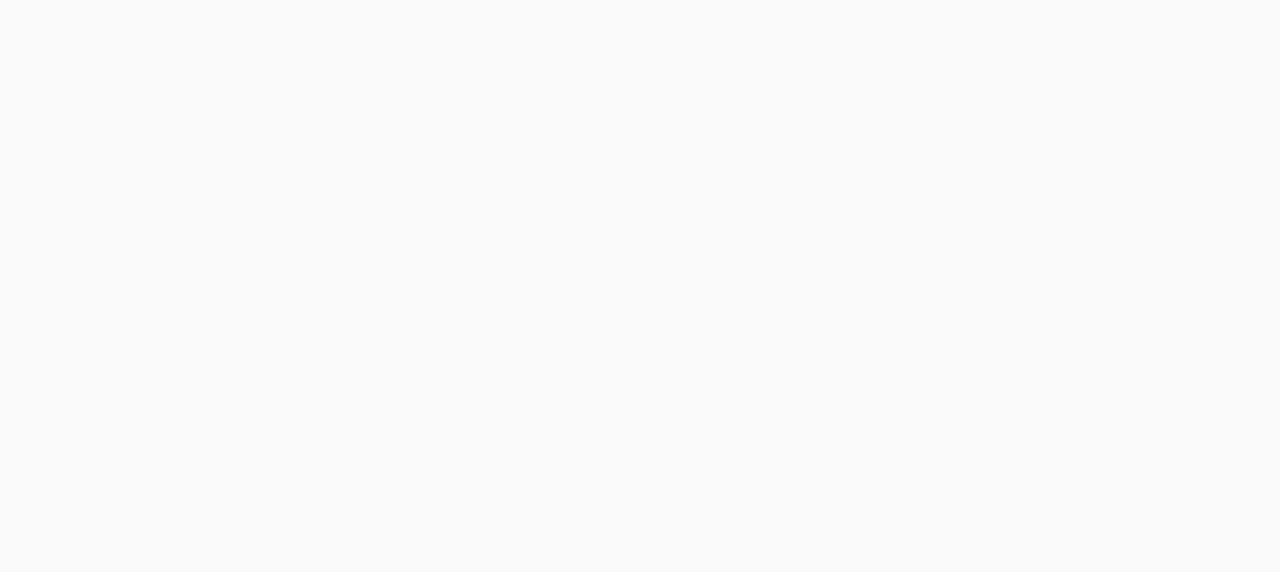
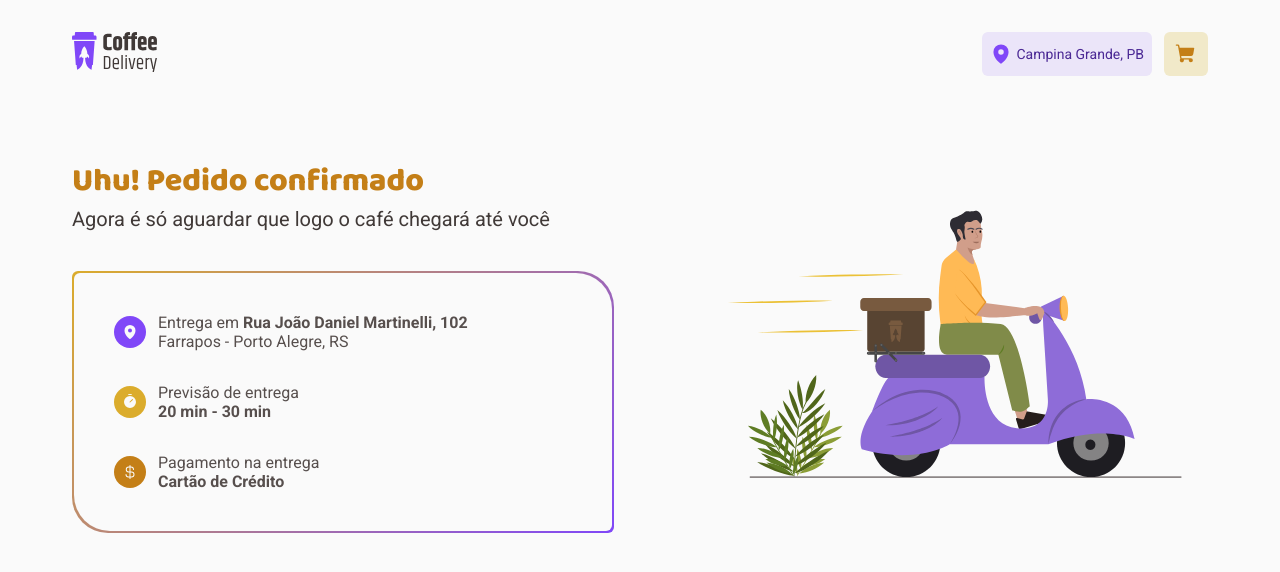
Before and after one commit to filipeferibeiro/Ignite-Desafio-02-Coffee-Delivery, a React (Vite) app: page /success in a window 1280 px wide. Before the commit this address had no page. Shown: the top 572 px of the page. Built offline with nearby package versions, Linux system fonts and the light colour scheme; the HTML template or start-up script is replaced by a standard one.

Commit message:
feat: delivery screen and begin of context

```diff
--- a/src/App.tsx
+++ b/src/App.tsx
@@ -4,12 +4,15 @@
 
 import { defaultTheme } from './styles/themes/default'
 import { GlobalStyle } from './styles/global'
+import { CoffeeCartContextProvider } from './contexts/CoffeeCartContext'
 
 function App() {
   return (
     <ThemeProvider theme={defaultTheme}>
       <BrowserRouter>
-        <Router />
+        <CoffeeCartContextProvider>
+          <Router />
+        </CoffeeCartContextProvider>
       </BrowserRouter>
 
       <GlobalStyle />
--- a/src/Router.tsx
+++ b/src/Router.tsx
@@ -2,6 +2,7 @@
 import { DefaultLayout } from './layouts/DefaultLayout'
 import { Home } from './pages/Home'
 import { Cart } from './pages/Cart'
+import { Success } from './pages/Success'
 
 export function Router() {
   return (
@@ -9,6 +10,7 @@
       <Route path="/" element={<DefaultLayout />}>
         <Route path="/" element={<Home />} />
         <Route path="/cart" element={<Cart />} />
+        <Route path="/success" element={<Success />} />
       </Route>
     </Routes>
   )
--- a/src/components/CoffeeCard/index.tsx
+++ b/src/components/CoffeeCard/index.tsx
@@ -14,7 +14,8 @@
   CoffeeCardBuyActions,
   CoffeeCardCartButton,
 } from './styles'
-import { useState } from 'react'
+import { useContext, useState } from 'react'
+import { CoffeeCartContext } from '../../contexts/CoffeeCartContext'
 
 interface CoffeeCardProps {
   coffee: Coffee
@@ -22,6 +23,12 @@
 
 export function CoffeeCard({ coffee }: CoffeeCardProps) {
   const [quantity, setQuantity] = useState(0)
+  const { addNewCoffeeOnCart } = useContext(CoffeeCartContext)
+
+  function handleAddNewCoffeeOnCart() {
+    addNewCoffeeOnCart(coffee, quantity)
+    setQuantity(0)
+  }
 
   function handleChangeQuantity(delta: number) {
     setQuantity((state) => {
@@ -58,7 +65,10 @@
             quantity={quantity}
             changeQuantity={handleChangeQuantity}
           />
-          <CoffeeCardCartButton disabled={isCartButtonDisabled}>
+          <CoffeeCardCartButton
+            onClick={handleAddNewCoffeeOnCart}
+            disabled={isCartButtonDisabled}
+          >
             <ShoppingCart size={22} weight="fill" />
           </CoffeeCardCartButton>
         </CoffeeCardBuyActions>
--- a/src/components/Header/index.tsx
+++ b/src/components/Header/index.tsx
@@ -10,8 +10,12 @@
   HeaderContainer,
   PlaceLocationIndicator,
 } from './styles'
+import { useContext } from 'react'
+import { CoffeeCartContext } from '../../contexts/CoffeeCartContext'
 
 export function Header() {
+  const { cartSize } = useContext(CoffeeCartContext)
+
   return (
     <HeaderContainer>
       <NavLink to="/">
@@ -24,7 +28,7 @@
         </PlaceLocationIndicator>
         <CartButton to="/cart">
           <ShoppingCart size={22} weight="fill" />
-          <CartButtonCounter>0</CartButtonCounter>
+          {!!cartSize && <CartButtonCounter>{cartSize}</CartButtonCounter>}
         </CartButton>
       </HeaderActionItemsContainer>
     </HeaderContainer>
--- /dev/null
+++ b/src/contexts/CoffeeCartContext.tsx
@@ -0,0 +1,55 @@
+import { ReactNode, createContext, useState } from 'react'
+import { Coffee } from '../model/CoffeeDataModel'
+
+export interface Address {
+  zipCode: number
+  street: string
+  number: number
+  complement: string
+  neighborhood: string
+  city: string
+  state: string
+}
+
+export interface CoffeeOnCart {
+  coffeeModel: Coffee
+  quantity: number
+}
+
+interface CoffeeCartContextProviderProps {
+  children: ReactNode
+}
+
+interface CoffeeCartContextType {
+  cart: CoffeeOnCart[]
+  cartSize: number
+  address: Address | null
+  addNewCoffeeOnCart: (coffeeModel: Coffee, quantity: number) => void
+}
+
+export const CoffeeCartContext = createContext({} as CoffeeCartContextType)
+
+export function CoffeeCartContextProvider({
+  children,
+}: CoffeeCartContextProviderProps) {
+  const [cart, setCart] = useState<CoffeeOnCart[]>([])
+  const [address, setAddress] = useState<Address | null>(null)
+
+  const cartSize = cart.length
+
+  function addNewCoffeeOnCart(coffeeModel: Coffee, quantity: number) {
+    const newCoffee: CoffeeOnCart = {
+      coffeeModel,
+      quantity,
+    }
+    setCart((state) => [...state, newCoffee])
+  }
+
+  return (
+    <CoffeeCartContext.Provider
+      value={{ cart, cartSize, address, addNewCoffeeOnCart }}
+    >
+      {children}
+    </CoffeeCartContext.Provider>
+  )
+}
--- a/src/pages/Cart/components/ResumeCoffeeCard/index.tsx
+++ b/src/pages/Cart/components/ResumeCoffeeCard/index.tsx
@@ -7,19 +7,24 @@
   ResumeCoffeeCardContainer,
 } from './styles'
 
-import CoffeeImg from '../../../../assets/coffees/arabe.png'
 import { QuantitySelector } from '../../../../components/QuantitySelector'
 import { useState } from 'react'
 import { Trash } from 'phosphor-react'
+import { Coffee } from '../../../../model/CoffeeDataModel'
 
-export function ResumeCoffeeCard() {
-  const [quantity, setQuantity] = useState(0)
+interface ResumeCoffeeProps {
+  coffee: Coffee
+  quantityValue: number
+}
+
+export function ResumeCoffeeCard({ coffee, quantityValue }: ResumeCoffeeProps) {
+  const [quantity, setQuantity] = useState(quantityValue)
 
   function handleChangeQuantity(delta: number) {
     setQuantity((state) => {
       const newQuantity = state + delta
 
-      if (newQuantity < 0 || newQuantity > 10) {
+      if (newQuantity < 1 || newQuantity > 10) {
         return state
       }
 
@@ -30,9 +35,9 @@
   return (
     <ResumeCoffeeCardContainer>
       <CardLeftContent>
-        <img src={CoffeeImg} alt="" />
+        <img src={coffee.imageURL} alt="" />
         <CardDescriptionContent>
-          <p>Expresso Tradicional</p>
+          <p>{coffee.name}</p>
           <CardActionsContent>
             <QuantitySelector
               quantity={quantity}
--- a/src/pages/Cart/index.tsx
+++ b/src/pages/Cart/index.tsx
@@ -21,10 +21,20 @@
   SectionTitle,
   SubmitButton,
 } from './styles'
+import { useContext } from 'react'
+import { useNavigate } from 'react-router-dom'
 import { InfoCardDescription } from './components/InfoCardDescription'
 import { ResumeCoffeeCard } from './components/ResumeCoffeeCard'
+import { CoffeeCartContext } from '../../contexts/CoffeeCartContext'
 
 export function Cart() {
+  const { cart } = useContext(CoffeeCartContext)
+  const navigate = useNavigate()
+
+  function handleSendOrder() {
+    navigate('/success')
+  }
+
   return (
     <CartContainer>
       <CartSection>
@@ -78,12 +88,15 @@
       <CartSection>
         <SectionTitle>Cafés selecionados</SectionTitle>
         <CartCardResume>
-          <ResumeCoffeeCard />
-          <CoffeeCardDivider />
-          <ResumeCoffeeCard />
-          <CoffeeCardDivider />
-          <ResumeCoffeeCard />
-          <CoffeeCardDivider />
+          {cart.map((item) => (
+            <>
+              <ResumeCoffeeCard
+                coffee={item.coffeeModel}
+                quantityValue={item.quantity}
+              />
+              <CoffeeCardDivider />
+            </>
+          ))}
           <ResumeValues>
             <ResumeTextValue>
               <span>Total de itens</span>
@@ -98,7 +111,9 @@
               <span>R$ 33,20</span>
             </ResumeTotalValue>
           </ResumeValues>
-          <SubmitButton>confirmar pedido</SubmitButton>
+          <SubmitButton onClick={handleSendOrder}>
+            confirmar pedido
+          </SubmitButton>
         </CartCardResume>
       </CartSection>
     </CartContainer>
--- /dev/null
+++ b/src/pages/Success/index.tsx
@@ -0,0 +1,53 @@
+import {
+  OrderInfoBackground,
+  OrderInfoContainer,
+  SuccessContainer,
+  SuccessLeftContainer,
+  SucessSubTitle,
+  SucessTitle,
+  TopicsItem,
+} from './styles'
+
+import Delivery from '../../assets/delivery.svg'
+import { CurrencyDollar, MapPin, Timer } from 'phosphor-react'
+
+export function Success() {
+  return (
+    <SuccessContainer>
+      <SuccessLeftContainer>
+        <SucessTitle>Uhu! Pedido confirmado</SucessTitle>
+        <SucessSubTitle>
+          Agora é só aguardar que logo o café chegará até você
+        </SucessSubTitle>
+        <OrderInfoBackground>
+          <OrderInfoContainer>
+            <TopicsItem variant="purple">
+              <MapPin size={16} weight="fill" />
+              <div>
+                <p>
+                  Entrega em <strong>Rua João Daniel Martinelli, 102</strong>
+                </p>
+                <p>Farrapos - Porto Alegre, RS</p>
+              </div>
+            </TopicsItem>
+            <TopicsItem variant="yellow">
+              <Timer size={16} weight="fill" />
+              <div>
+                <p>Previsão de entrega</p>
+                <strong>20 min - 30 min</strong>
+              </div>
+            </TopicsItem>
+            <TopicsItem variant="yellow-dark">
+              <CurrencyDollar size={16} weight="fill" />
+              <div>
+                <p>Pagamento na entrega</p>
+                <strong>Cartão de Crédito</strong>
+              </div>
+            </TopicsItem>
+          </OrderInfoContainer>
+        </OrderInfoBackground>
+      </SuccessLeftContainer>
+      <img src={Delivery} alt="Homem levando uma caixa em uma moto roxa" />
+    </SuccessContainer>
+  )
+}
--- /dev/null
+++ b/src/pages/Success/styles.ts
@@ -0,0 +1,73 @@
+import styled from 'styled-components'
+
+interface TopicsItemProps {
+  variant: 'yellow-dark' | 'base-text' | 'yellow' | 'purple'
+}
+
+export const SuccessContainer = styled.div`
+  max-width: 71rem;
+  margin: 5rem auto;
+
+  display: grid;
+  grid-template-columns: 1fr 30.75rem;
+  align-items: center;
+  justify-content: center;
+  column-gap: 6.38rem;
+
+  @media (max-width: 1136px) {
+    grid-template-columns: 1fr;
+    grid-auto-flow: dense;
+  }
+`
+
+export const SuccessLeftContainer = styled.div``
+
+export const SucessTitle = styled.h1`
+  font-family: 'Baloo 2';
+  font-size: 2rem;
+  font-weight: 800;
+  color: ${(props) => props.theme.colors['yellow-dark']};
+`
+export const SucessSubTitle = styled.p`
+  font-size: 1.25rem;
+  color: ${(props) => props.theme.colors['base-subtitle']};
+`
+
+export const OrderInfoBackground = styled.div`
+  padding: 2px;
+  border-radius: 6px 36px;
+  background: linear-gradient(135deg, #dbac2c, #8047f8);
+  margin-top: 2.5rem;
+`
+
+export const OrderInfoContainer = styled.div`
+  display: flex;
+  flex-direction: column;
+  align-items: flex-start;
+  gap: 2rem;
+
+  padding: 2.5rem;
+  background: ${(props) => props.theme.colors.background};
+  border-radius: 6px 36px;
+`
+
+export const TopicsItem = styled.span<TopicsItemProps>`
+  display: flex;
+  gap: 0.75rem;
+  align-items: center;
+  color: ${(props) => props.theme.colors['base-text']};
+
+  & svg {
+    display: flex;
+    align-items: center;
+    justify-content: center;
+    width: 2rem;
+    height: 2rem;
+    padding: 0.5rem;
+
+    border-radius: 64px;
+
+    background: ${(props) => props.theme.colors[props.variant]};
+    color: ${(props) => props.theme.colors.background};
+  }
+`
```
Also changed, not shown: src/assets/delivery.svg (added).
